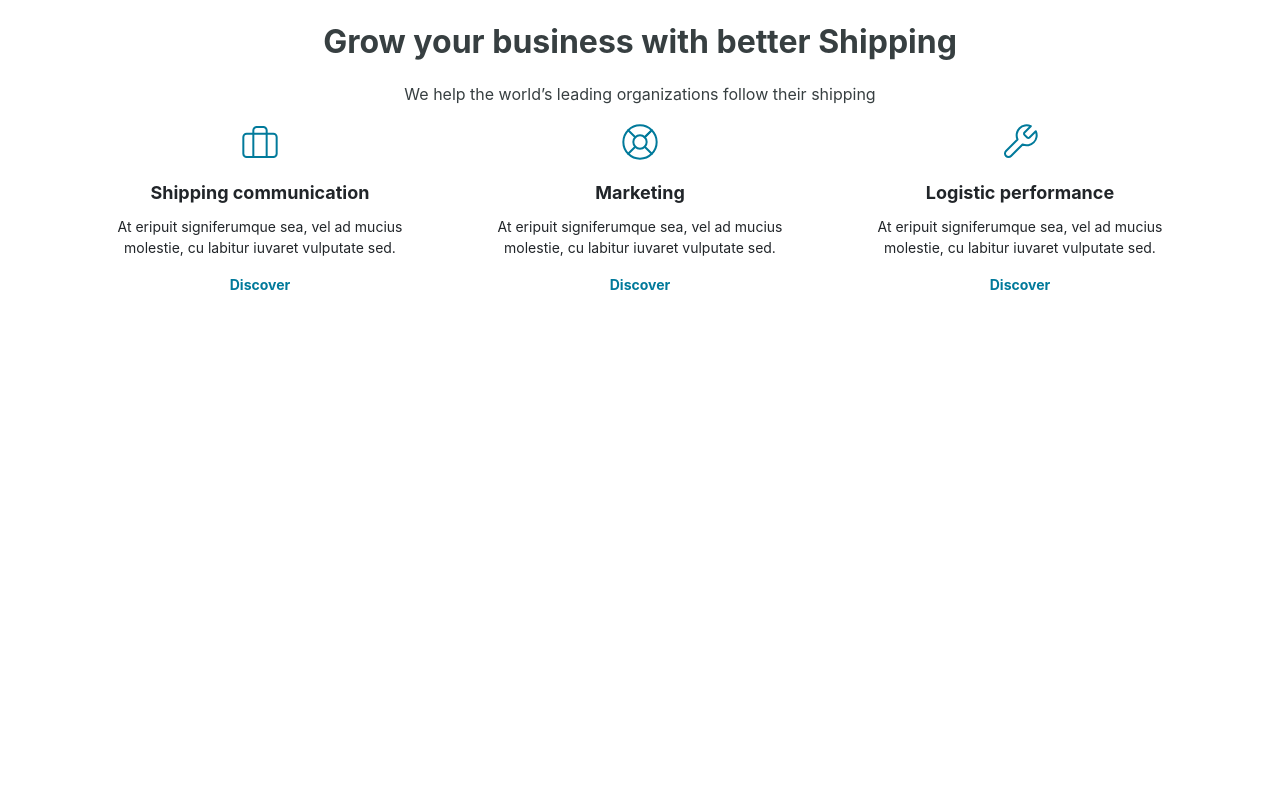
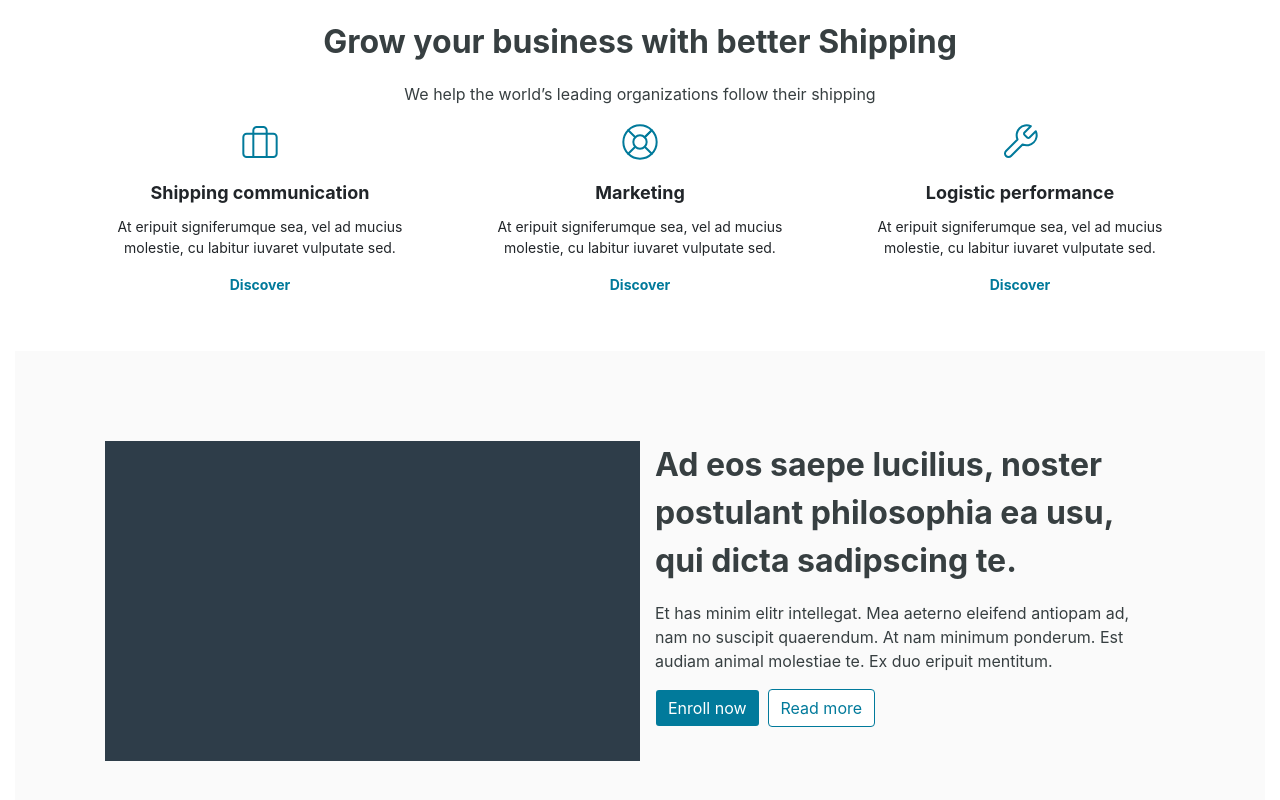
Before and after one commit to hiranthaprbuddha/Pearson_Test, a React (Create React App) app: page / in a window 1280 px wide. Shown: the part 456-1256 px from the top of the page. Before the commit the page ends 800 px from the top, so only its background shows below. Built offline with nearby package versions, Linux system fonts and the light colour scheme.

Commit message:
Completed enroll section. (Modified home js and css)

```diff
--- a/src/components/home.js
+++ b/src/components/home.js
@@ -63,6 +63,26 @@ class Home extends Component {
                  </div>
                </div>
             </div>
+
+            <div className="container-fluid  section3-r">
+               <div className="row section3-bg">
+                  <div className="col section3">
+
+                  </div>
+                  <div className="col">
+                     <p className="content-3">Ad eos saepe lucilius, noster postulant philosophia ea usu, qui dicta sadipscing te.</p>
+                     <p className="section-3-text">Et has minim elitr intellegat. Mea aeterno eleifend antiopam ad, nam no suscipit quaerendum. At nam minimum ponderum. Est audiam animal molestiae te. Ex duo eripuit mentitum.</p>
+                     <form className="form-inline">
+                 <div class="banner-btn">
+                    <button class="form-control btn btn-primary-blue mr-sm-2" type="submit">Enroll now</button>
+                    <button class="btn btn-outline-blue my-2 my-sm-0" type="submit">Read more</button>
+                    </div>
+                    </form>
+                  </div>
+                  </div>
+
+
+               </div>
         </div>
 
          );
--- a/src/css/pearson.css
+++ b/src/css/pearson.css
@@ -69,7 +69,34 @@
     color:  #017A9B;
 }
 
-
 .card{
     border: none !important;
 }
+
+.section3{
+    background-color: #2E3D49;
+    width: 520px;
+    height: 320px;
+}
+
+.section3-r{
+    padding: 20px;
+}
+
+.content-3{
+    font-size: 32px;
+    font-weight: bold;
+    color: #373F41;
+    text-align: left;
+}
+
+.section-3-text{
+    font-size: 16px;
+    color: #373F41;
+    text-align: left;
+}
+
+.section3-bg{
+    background-color: #FAFAFA;
+    padding: 90px;
+}
```
